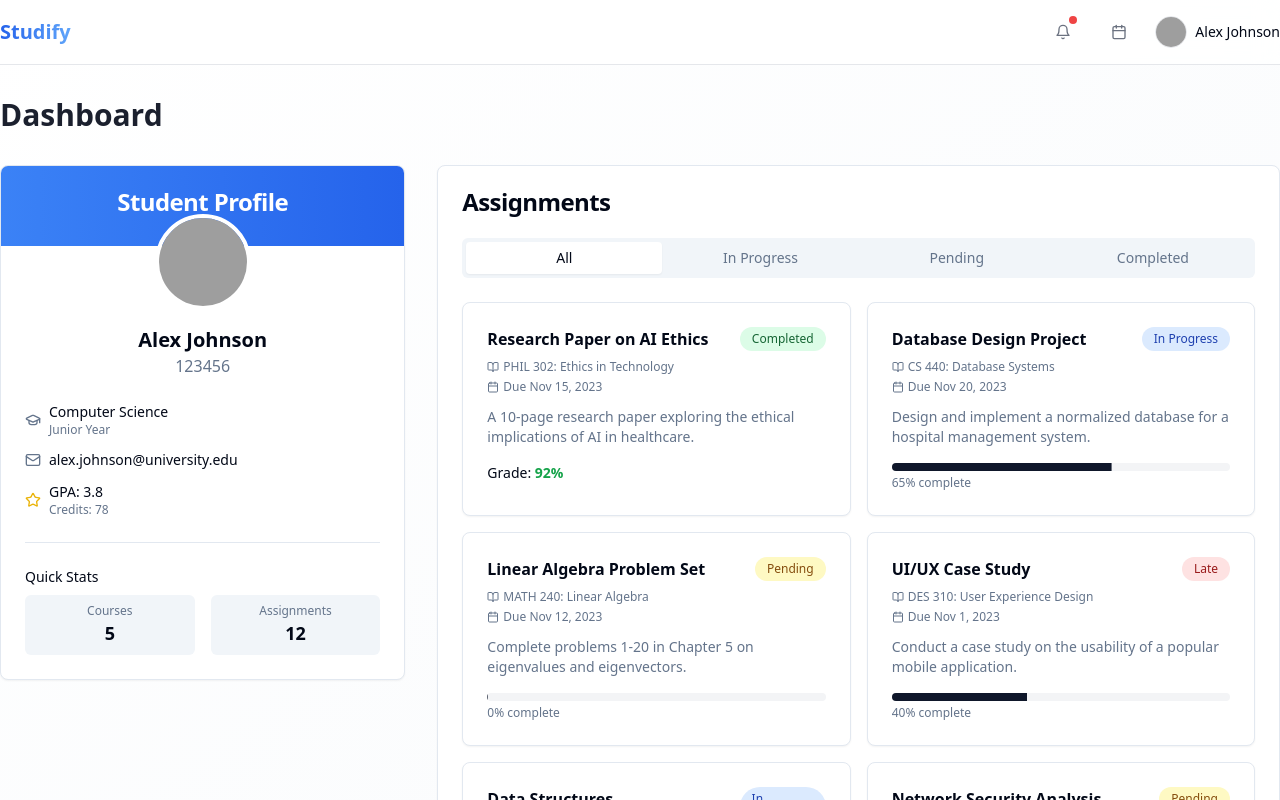
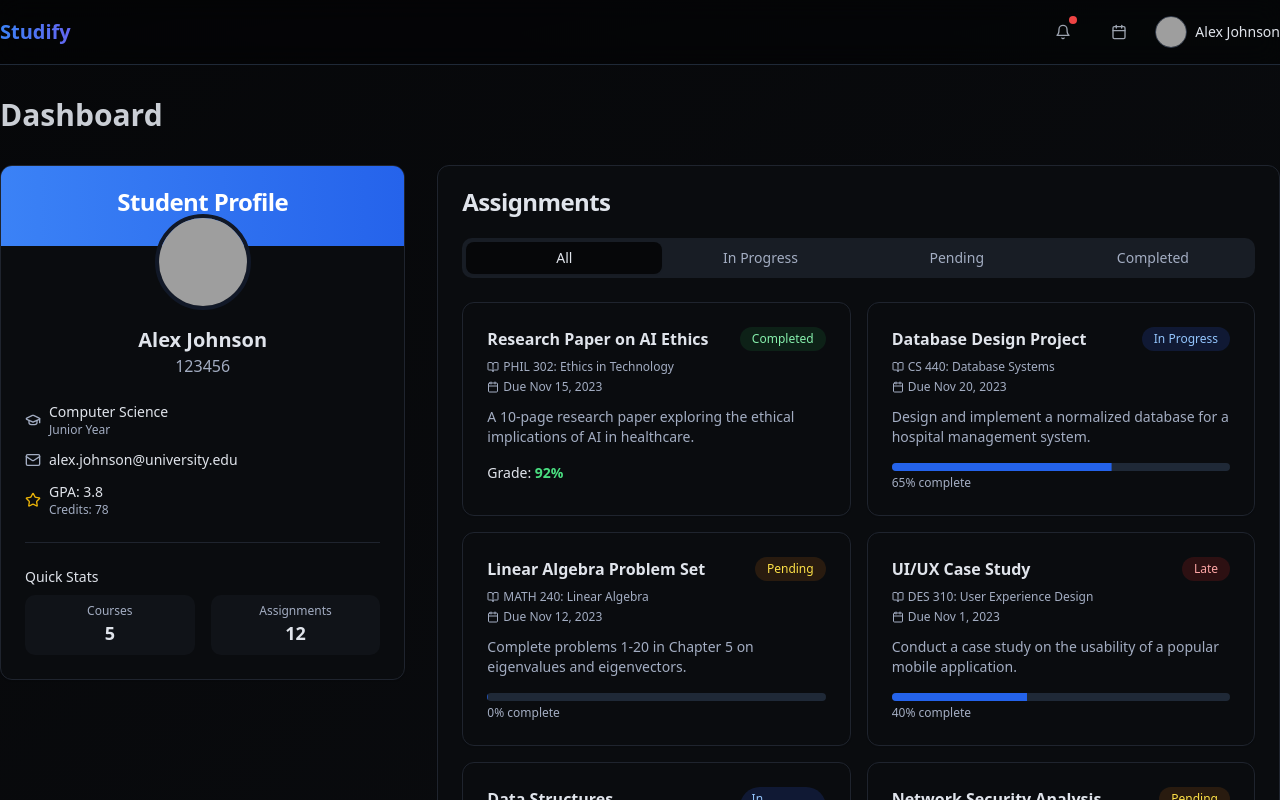
Before and after one commit to mega123-art/profile-submit-symphony, a React (Vite) app: page / in a window 1280 px wide. Shown: the top 800 px of the page. Built offline with nearby package versions, Linux system fonts and the light colour scheme; grey boxes are pictures that could not be loaded.

Commit message:
feat: Implement dark theme
This commit introduces a dark theme to the application.

```diff
--- a/package.json
+++ b/package.json
@@ -47,7 +47,7 @@
     "embla-carousel-react": "^8.3.0",
     "input-otp": "^1.2.4",
     "lucide-react": "^0.462.0",
-    "next-themes": "^0.3.0",
+    "next-themes": "^0.4.6",
     "react": "^18.3.1",
     "react-day-picker": "^8.10.1",
     "react-dom": "^18.3.1",
--- a/src/App.tsx
+++ b/src/App.tsx
@@ -1,8 +1,10 @@
+
 import { Toaster } from "@/components/ui/toaster";
 import { Toaster as Sonner } from "@/components/ui/sonner";
 import { TooltipProvider } from "@/components/ui/tooltip";
 import { QueryClient, QueryClientProvider } from "@tanstack/react-query";
 import { BrowserRouter, Routes, Route } from "react-router-dom";
+import { ThemeProvider } from "next-themes";
 import Index from "./pages/Index";
 import NotFound from "./pages/NotFound";
 
@@ -10,6 +12,7 @@ const queryClient = new QueryClient();
 
 const App = () => (
   <QueryClientProvider client={queryClient}>
+    <ThemeProvider defaultTheme="dark" attribute="class">
       <TooltipProvider>
         <Toaster />
         <Sonner />
@@ -21,6 +24,7 @@ const App = () => (
           </Routes>
         </BrowserRouter>
       </TooltipProvider>
+    </ThemeProvider>
   </QueryClientProvider>
 );
 
--- a/src/components/Navbar.tsx
+++ b/src/components/Navbar.tsx
@@ -11,25 +11,25 @@ interface NavbarProps {
 
 const Navbar: React.FC<NavbarProps> = ({ student }) => {
   return (
-    <nav className="w-full bg-white/80 dark:bg-black/20 backdrop-blur-md border-b border-gray-200 dark:border-gray-800 sticky top-0 z-10">
+    <nav className="w-full bg-black/40 backdrop-blur-md border-b border-gray-800 sticky top-0 z-10">
       <div className="dashboard-container">
         <div className="h-16 flex items-center justify-between">
           <div className="flex items-center gap-2">
-            <div className="text-xl font-semibold bg-gradient-to-r from-blue-600 to-blue-400 bg-clip-text text-transparent">
+            <div className="text-xl font-semibold bg-gradient-to-r from-blue-500 to-indigo-500 bg-clip-text text-transparent">
               Studify
             </div>
           </div>
 
           <div className="flex items-center gap-4">
-            <Button variant="ghost" size="icon" className="text-gray-500 hover:text-gray-900 dark:text-gray-400 dark:hover:text-gray-200 relative">
+            <Button variant="ghost" size="icon" className="text-gray-400 hover:text-gray-200 relative">
               <Bell className="h-5 w-5" />
               <span className="absolute top-1 right-1.5 bg-red-500 rounded-full h-2 w-2"></span>
             </Button>
-            <Button variant="ghost" size="icon" className="text-gray-500 hover:text-gray-900 dark:text-gray-400 dark:hover:text-gray-200">
+            <Button variant="ghost" size="icon" className="text-gray-400 hover:text-gray-200">
               <Calendar className="h-5 w-5" />
             </Button>
             <div className="flex items-center gap-2">
-              <Avatar className="h-8 w-8 border border-gray-200 dark:border-gray-700">
+              <Avatar className="h-8 w-8 border border-gray-700">
                 <AvatarImage src={student.avatarUrl} alt={student.name} />
                 <AvatarFallback>{student.name.charAt(0)}</AvatarFallback>
               </Avatar>
--- a/src/index.css
+++ b/src/index.css
@@ -4,81 +4,75 @@
 
 @layer base {
   :root {
-    --background: 0 0% 100%;
-    --foreground: 222.2 84% 4.9%;
+    --background: 220 20% 97%;
+    --foreground: 220 20% 10%;
 
     --card: 0 0% 100%;
-    --card-foreground: 222.2 84% 4.9%;
+    --card-foreground: 220 20% 10%;
 
     --popover: 0 0% 100%;
-    --popover-foreground: 222.2 84% 4.9%;
+    --popover-foreground: 220 20% 10%;
 
-    --primary: 222.2 47.4% 11.2%;
+    --primary: 221 83% 53%;
     --primary-foreground: 210 40% 98%;
 
-    --secondary: 210 40% 96.1%;
-    --secondary-foreground: 222.2 47.4% 11.2%;
+    --secondary: 220 20% 96%;
+    --secondary-foreground: 220 20% 10%;
 
-    --muted: 210 40% 96.1%;
-    --muted-foreground: 215.4 16.3% 46.9%;
+    --muted: 220 20% 96%;
+    --muted-foreground: 220 20% 50%;
 
-    --accent: 210 40% 96.1%;
-    --accent-foreground: 222.2 47.4% 11.2%;
+    --accent: 221 83% 53%;
+    --accent-foreground: 210 40% 98%;
 
     --destructive: 0 84.2% 60.2%;
     --destructive-foreground: 210 40% 98%;
 
-    --border: 214.3 31.8% 91.4%;
-    --input: 214.3 31.8% 91.4%;
-    --ring: 222.2 84% 4.9%;
+    --border: 220 20% 90%;
+    --input: 220 20% 90%;
+    --ring: 221 83% 53%;
 
-    --radius: 0.5rem;
+    --radius: 0.75rem;
 
     --sidebar-background: 0 0% 98%;
-
     --sidebar-foreground: 240 5.3% 26.1%;
-
     --sidebar-primary: 240 5.9% 10%;
-
     --sidebar-primary-foreground: 0 0% 98%;
-
     --sidebar-accent: 240 4.8% 95.9%;
-
     --sidebar-accent-foreground: 240 5.9% 10%;
-
     --sidebar-border: 220 13% 91%;
-
     --sidebar-ring: 217.2 91.2% 59.8%;
   }
 
   .dark {
-    --background: 222.2 84% 4.9%;
-    --foreground: 210 40% 98%;
+    --background: 220 20% 3%;
+    --foreground: 220 20% 90%;
 
-    --card: 222.2 84% 4.9%;
-    --card-foreground: 210 40% 98%;
+    --card: 220 20% 5%;
+    --card-foreground: 220 20% 90%;
 
-    --popover: 222.2 84% 4.9%;
-    --popover-foreground: 210 40% 98%;
+    --popover: 220 20% 5%;
+    --popover-foreground: 220 20% 90%;
 
-    --primary: 210 40% 98%;
-    --primary-foreground: 222.2 47.4% 11.2%;
+    --primary: 221 83% 53%;
+    --primary-foreground: 220 20% 98%;
 
-    --secondary: 217.2 32.6% 17.5%;
-    --secondary-foreground: 210 40% 98%;
+    --secondary: 220 20% 8%;
+    --secondary-foreground: 220 20% 90%;
 
-    --muted: 217.2 32.6% 17.5%;
-    --muted-foreground: 215 20.2% 65.1%;
+    --muted: 220 20% 12%;
+    --muted-foreground: 220 20% 70%;
 
-    --accent: 217.2 32.6% 17.5%;
-    --accent-foreground: 210 40% 98%;
+    --accent: 221 83% 53%;
+    --accent-foreground: 220 20% 98%;
 
-    --destructive: 0 62.8% 30.6%;
-    --destructive-foreground: 210 40% 98%;
+    --destructive: 0 84.2% 60.2%;
+    --destructive-foreground: 220 20% 98%;
 
-    --border: 217.2 32.6% 17.5%;
-    --input: 217.2 32.6% 17.5%;
-    --ring: 212.7 26.8% 83.9%;
+    --border: 220 20% 15%;
+    --input: 220 20% 15%;
+    --ring: 221 83% 53%;
+
     --sidebar-background: 240 5.9% 10%;
     --sidebar-foreground: 240 4.8% 95.9%;
     --sidebar-primary: 224.3 76.3% 48%;
@@ -99,3 +93,64 @@
     @apply bg-background text-foreground;
   }
 }
+
+@layer components {}
+
+@layer utilities {
+  .dark-scroll::-webkit-scrollbar {
+    width: 8px;
+    height: 8px;
+    background-color: #0e0e10;
+  }
+
+  .dark-scroll::-webkit-scrollbar-thumb {
+    background-color: #2d2d30;
+    border-radius: 4px;
+  }
+
+  .dark-scroll::-webkit-scrollbar-thumb:hover {
+    background-color: #3d3d40;
+  }
+
+  .dark-scroll::-webkit-scrollbar-track {
+    background-color: #0e0e10;
+    border-radius: 4px;
+  }
+
+  .hover-card-effect {
+    transition: transform 0.3s ease, box-shadow 0.3s ease;
+  }
+
+  .hover-card-effect:hover {
+    transform: translateY(-5px);
+    box-shadow: 0 4px 6px -1px rgba(0, 0, 0, 0.1), 0 2px 4px -1px rgba(0, 0, 0, 0.06);
+  }
+
+  @keyframes fadeIn {
+    from {
+      opacity: 0;
+    }
+
+    to {
+      opacity: 1;
+    }
+  }
+
+  @keyframes fadeOut {
+    from {
+      opacity: 1;
+    }
+
+    to {
+      opacity: 0;
+    }
+  }
+
+  .fade-in {
+    animation: fadeIn 0.2s ease-in-out forwards;
+  }
+
+  .fade-out {
+    animation: fadeOut 0.2s ease-in-out forwards;
+  }
+}
```
Also changed, not shown: 1 other file (tests, documents, lock files or other folders). Lines whose indentation alone changed are shown as unchanged.
